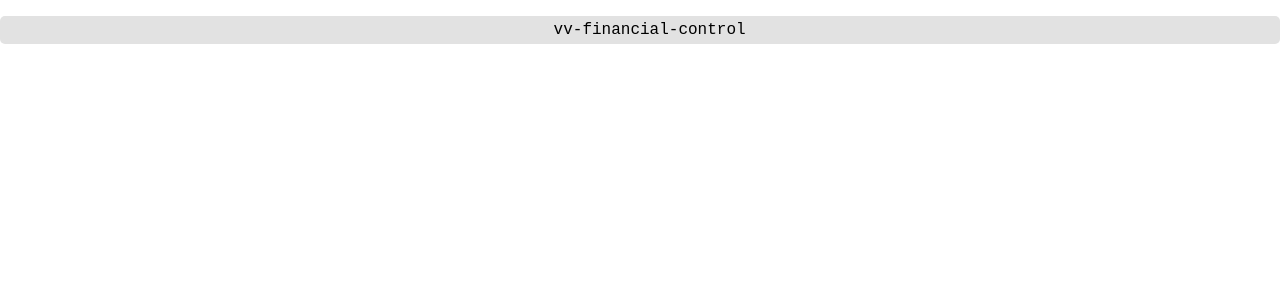
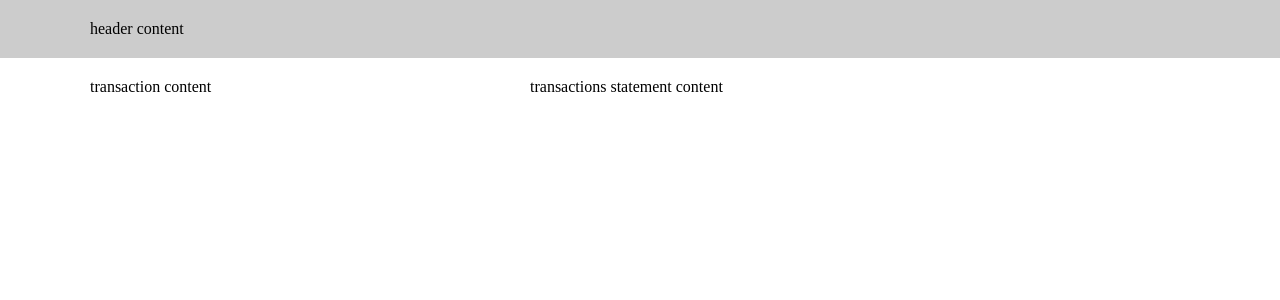
Before and after one commit to rribeiro93/vv-financial-control, an Angular app: page / in a window 1280 px wide. Shown: the top 300 px of the page. Built offline with nearby package versions, Linux system fonts and the light colour scheme.

Commit message:
Updating root component

```diff
--- a/src/app/app.component.html
+++ b/src/app/app.component.html
@@ -1,3 +1,13 @@
-<pre>
-  {{title}}
-</pre>
+<vv-header></vv-header>
+
+<main>
+
+  <section class="transaction-section">
+    <vv-transaction></vv-transaction>
+  </section>
+
+  <section class="transactions-statement-section">
+    <vv-transactions-statement></vv-transactions-statement>
+  </section>
+
+</main>
--- a/src/app/app.component.scss
+++ b/src/app/app.component.scss
@@ -1,10 +1,25 @@
-$color: #000;
-$bg-color: #e2e2e2;
+@import '../shared/css/displays';
 
-pre {
-  color: $color;
-  background-color: $bg-color;
-  padding: 5px;
-  text-align: center;
-  border-radius: 5px;
+main {
+  @extend .default-content;
+  background-color: rgb(255, 255, 255);
 }
+
+@include desktop {
+  .transaction-section {
+    float: left;
+    width: 40%;
+  }
+}
+
+@include tablet {
+  .transaction-section {
+    margin-bottom: $default-spacing;
+  }
+}
+
+@include mobile {
+  .transaction-section {
+    margin-bottom: $default-spacing;
+  }
+}
```
Also changed, not shown: src/app/app.module.ts (+10 -3 lines).
